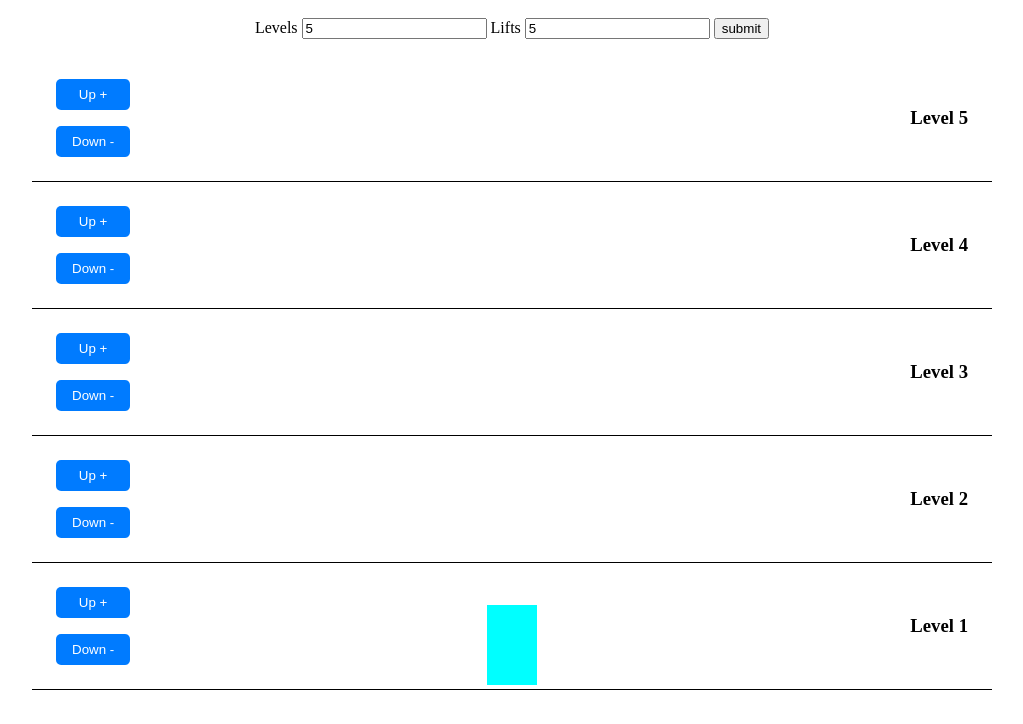
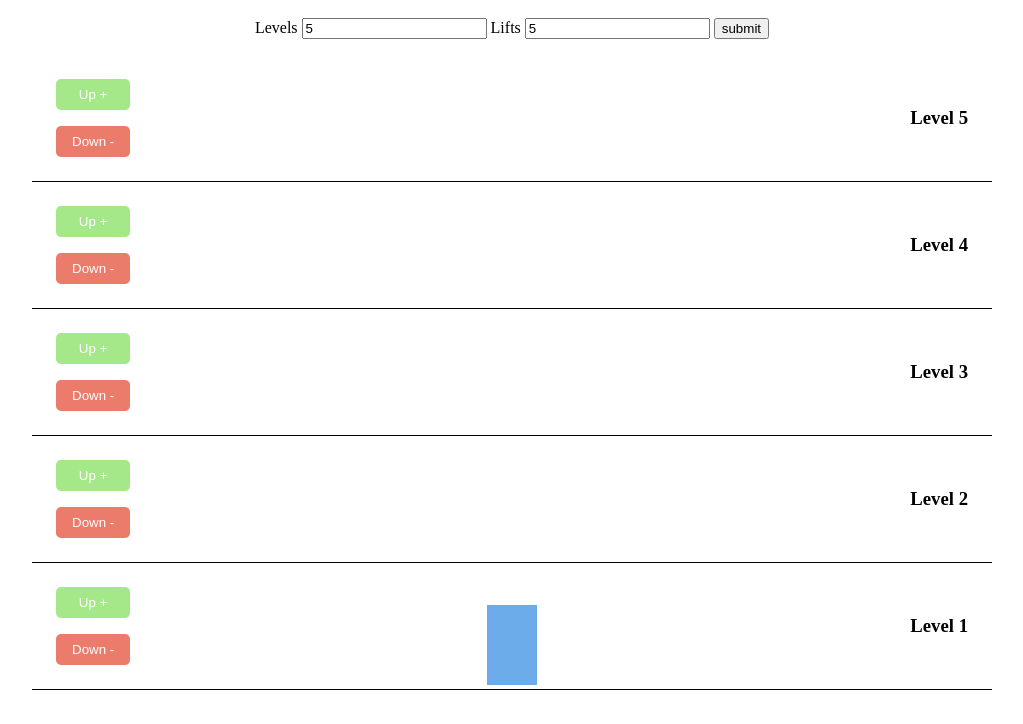
Before and after one commit to IshanVeer/lift-simulation, a plain HTML site: page index.html in a window 1280 px wide. Both pictures are taken after typing "5", "5" into the empty fields and a click on the button "submit". Shown: the part 72-796 px from the top of the page, without its empty margins (128-1151 px from the left). Drawn offline with Linux system fonts and the light colour scheme.

Commit message:
fixed desgin changes

```diff
--- a/styles.css
+++ b/styles.css
@@ -26,11 +26,19 @@
 .button {
   display: inline-block;
   padding: 0.5rem 1rem;
-  background-color: #007bff;
   color: white;
   border: none;
   border-radius: 5px;
   cursor: pointer;
+}
+#up-button {
+  background-color: #a4e889;
+}
+#down-button {
+  background-color: #eb7b6b;
+}
+.lift-container {
+  display: flex;
 }
 
 .lift {
@@ -40,6 +48,6 @@
   transform: translateX(-50%);
   width: 50px;
   height: 80px;
-  background-color: aqua;
+  background-color: #6caceb;
   transition: transform 1s;
 }
```
